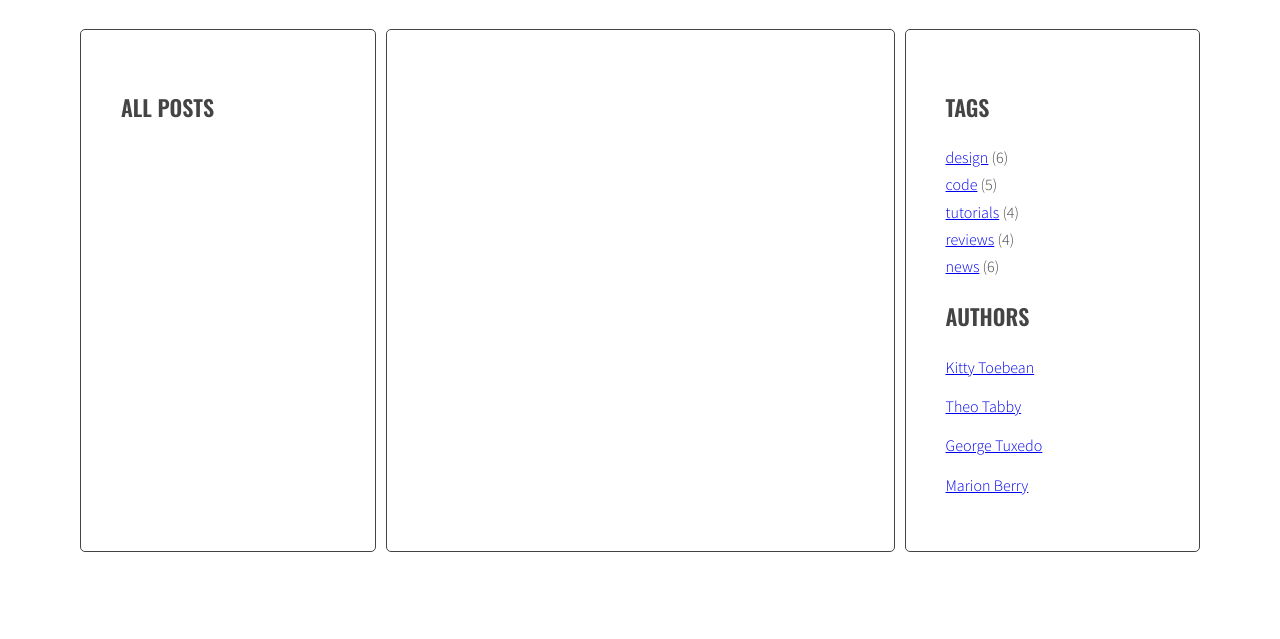
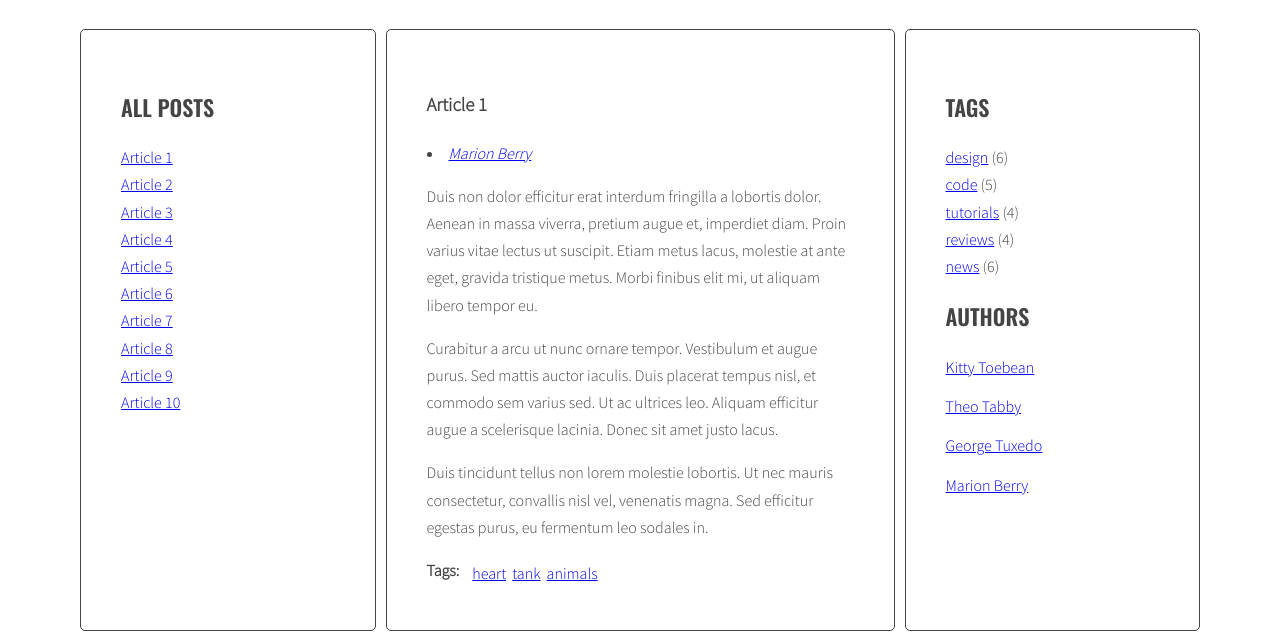
Before and after one commit to furman870203/javascript-blog1, a website: page index.html in a window 1280 px wide. Shown: the part 214-853 px from the top of the page. Before the commit the page ends 800 px from the top, so only its background shows below. Drawn offline with nearby package versions, Linux system fonts and the light colour scheme.

Commit message:
add authors to articles

```diff
--- a/index.html
+++ b/index.html
@@ -13,6 +13,16 @@
                 <aside class="sidebar">
                   <h2 class="section-title">All posts</h2>
                   <ul class="list titles">
+                    <li><a href="#article-1" class="active"><span>Article 1</span></a></li>
+                    <li><a href="#article-2"><span>Article 2</span></a></li>
+                    <li><a href="#article-3"><span>Article 3</span></a></li>
+                    <li><a href="#article-4"><span>Article 4</span></a></li>
+                    <li><a href="#article-5"><span>Article 5</span></a></li>
+                    <li><a href="#article-6"><span>Article 6</span></a></li>
+                    <li><a href="#article-7"><span>Article 7</span></a></li>
+                    <li><a href="#article-8"><span>Article 8</span></a></li>
+                    <li><a href="#article-9"><span>Article 9</span></a></li>
+                    <li><a href="#article-10"><span>Article 10</span></a></li>
                   </ul>
                 </aside>
                 <section class="posts">
--- a/js/script.js
+++ b/js/script.js
@@ -38,18 +38,19 @@ const optArticleSelector = '.post',
 function generateTitleLinks(customSelector = ''){
 console.log(customSelector);
   /* remove contents of titleList */
-  const titleList = document.querySelector(optArticleSelector + customSelector);
+  const titleList = document.querySelector(optTitleListSelector);
   titleList.innerHTML = '';
 
   /* for each article */
-  const articles = document.querySelectorAll(optArticleSelector);
+  const articles = document.querySelectorAll(optArticleSelector + customSelector);
   for(let article of articles) {
 
 
     /* get the article id */
     const articleId = article.getAttribute('id');
     /* find the title element */
-    const articleTitle = article.querySelector(optTitleSelector).innerHTML;   /* get the title from the title element */
+    /* get the title from the title element */
+    const articleTitle = article.querySelector(optTitleSelector).innerHTML;
 
     /* create HTML of the link */
     const linkHTML = '<li><a href="#' + articleId + '"><span>' + articleTitle + '</span></a></li>';
@@ -138,7 +139,7 @@ const articles = document.querySelectorAll('article');
 for(let article of articles) {
   const author = article.getAttribute('data-author');
   const authorHTML = '<li><a href="#' + author + '"><span>' + author + '</span></a></li>';
-  article.querySelector('.post-author').innerHTML = authorHTML;
+  article.querySelector(optArticleAuthorSelector).innerHTML = authorHTML;
 }
 
 
```
